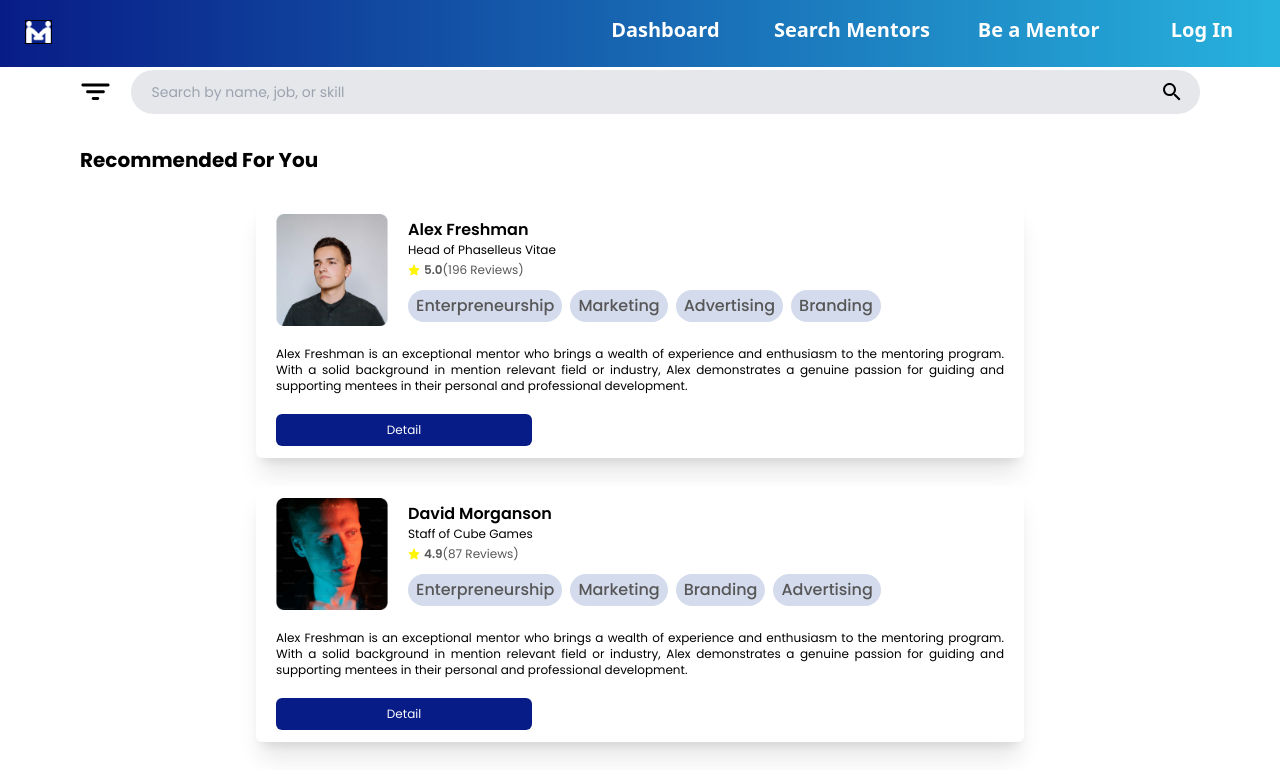
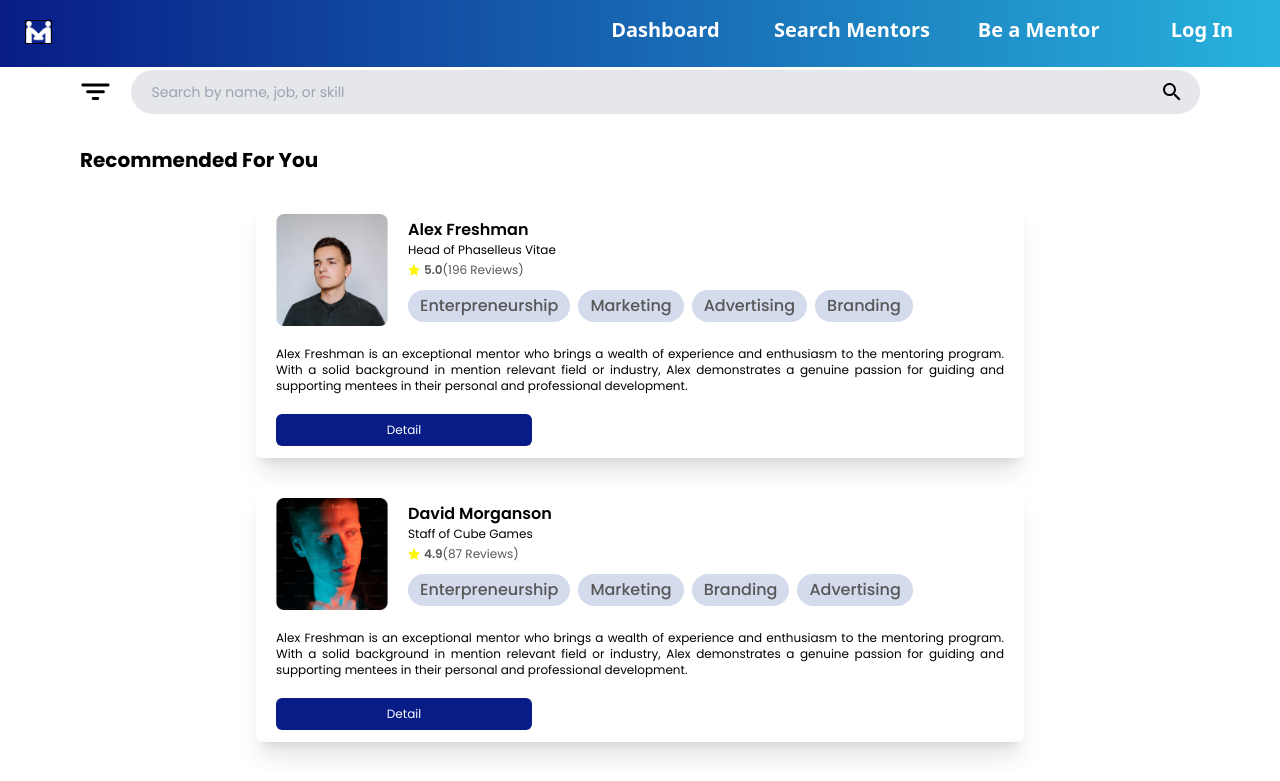
Before and after one commit to MentorKita/mentorkita-project, a React (Vite) app in the folder client/: page /searchMentor in a window 1280 px wide. Shown: the top 781 px of the page. Built offline with nearby package versions, Linux system fonts and the light colour scheme.

Commit message:
menambahkan props customClass di skillsSection component

```diff
--- a/client/src/components/Fragments/CardMentor.jsx
+++ b/client/src/components/Fragments/CardMentor.jsx
@@ -25,7 +25,10 @@ const CardMentor = ({ mentor }) => {
           <div className="hidden md:block">
             <RatingBadge2 rating={mentor.rating} reviewers={mentor.reviewers} />
           </div>
-          <SkillsSection skills={mentor.skills} />
+          <SkillsSection
+            skills={mentor.skills}
+            customClass={`bg-[#D4DBEC] text-textColor`}
+          />
         </div>
       </div>
       <div className="mt-3 text-justify text-black font-normal text-[8px] md:text-xs leading-3">
--- a/client/src/components/Fragments/SkillsSection.jsx
+++ b/client/src/components/Fragments/SkillsSection.jsx
@@ -1,14 +1,13 @@
-import React from "react";
 import PropTypes from "prop-types";
 
-const SkillsSection = ({ skills }) => {
+const SkillsSection = ({ skills ,customClass}) => {
   return (
     <div className="flex flex-wrap gap-2 mt-2">
       {skills.map((skill, index) => (
         <span
           key={index}
-          className="px-2 py-1 text-[8px] font-medium bg-[#D4DBEC] text-textColor rounded-full
-          lg:text-base"
+          className={`px-3 py-1 text-[8px]  font-medium rounded-full
+          lg:text-base ${customClass}`}
         >
           {skill}
         </span>
@@ -19,6 +18,7 @@ const SkillsSection = ({ skills }) => {
 
 SkillsSection.propTypes = {
   skills: PropTypes.array,
+  customClass: PropTypes.array,
 };
 
 export default SkillsSection;
--- a/client/src/pages/ProfileMentor.jsx
+++ b/client/src/pages/ProfileMentor.jsx
@@ -141,7 +141,10 @@ function ProfileMentor() {
                 title={"Edit Skill"}
                 content={<FilterMentor addClass={"mt-2"} />}
               />
-              <SkillsSection skills={mentor.skills} />
+              <SkillsSection
+                skills={mentor.skills}
+                customClass={`bg-[#D4DBEC] text-textColor`}
+              />
             </div>
             <div>
               <Accordion title={"Course List"} content={<CourseCheckbox />} />
```
